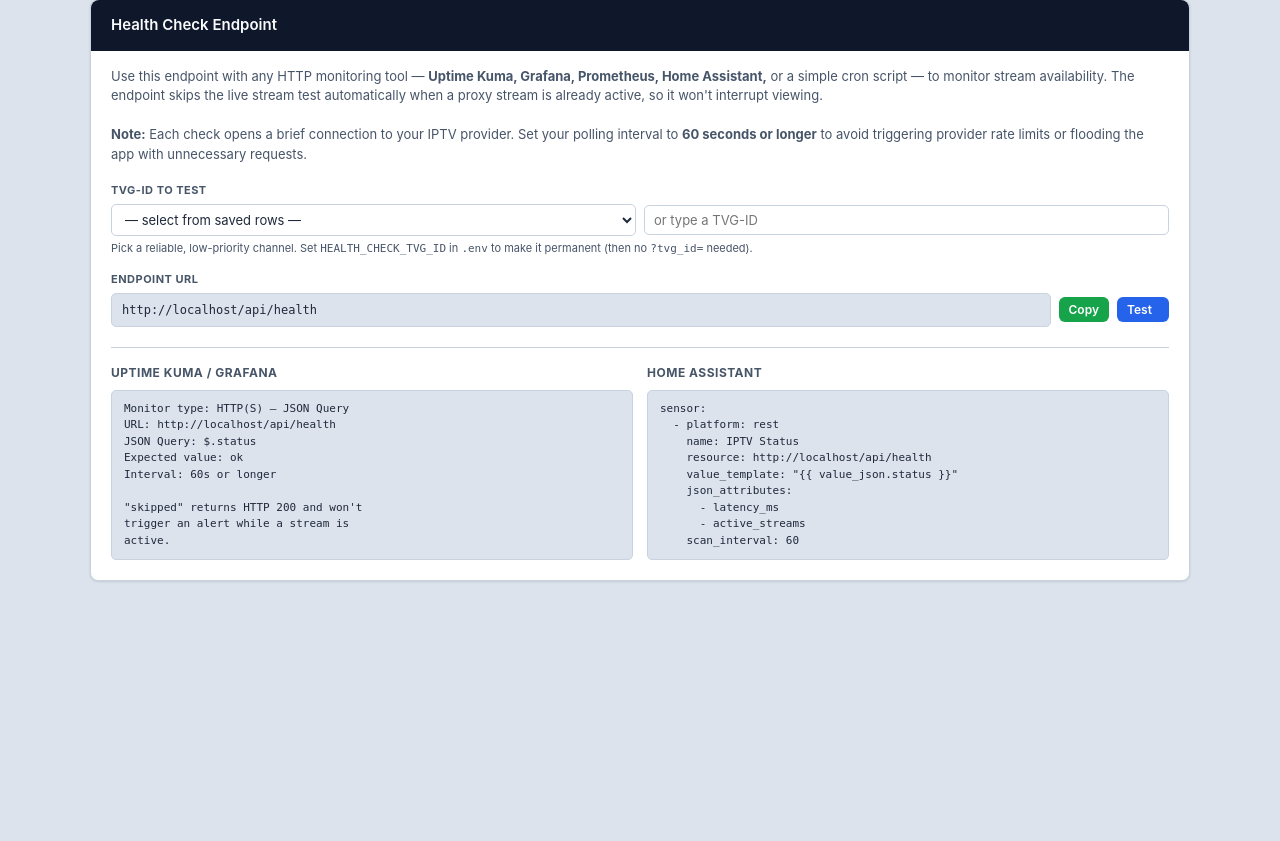
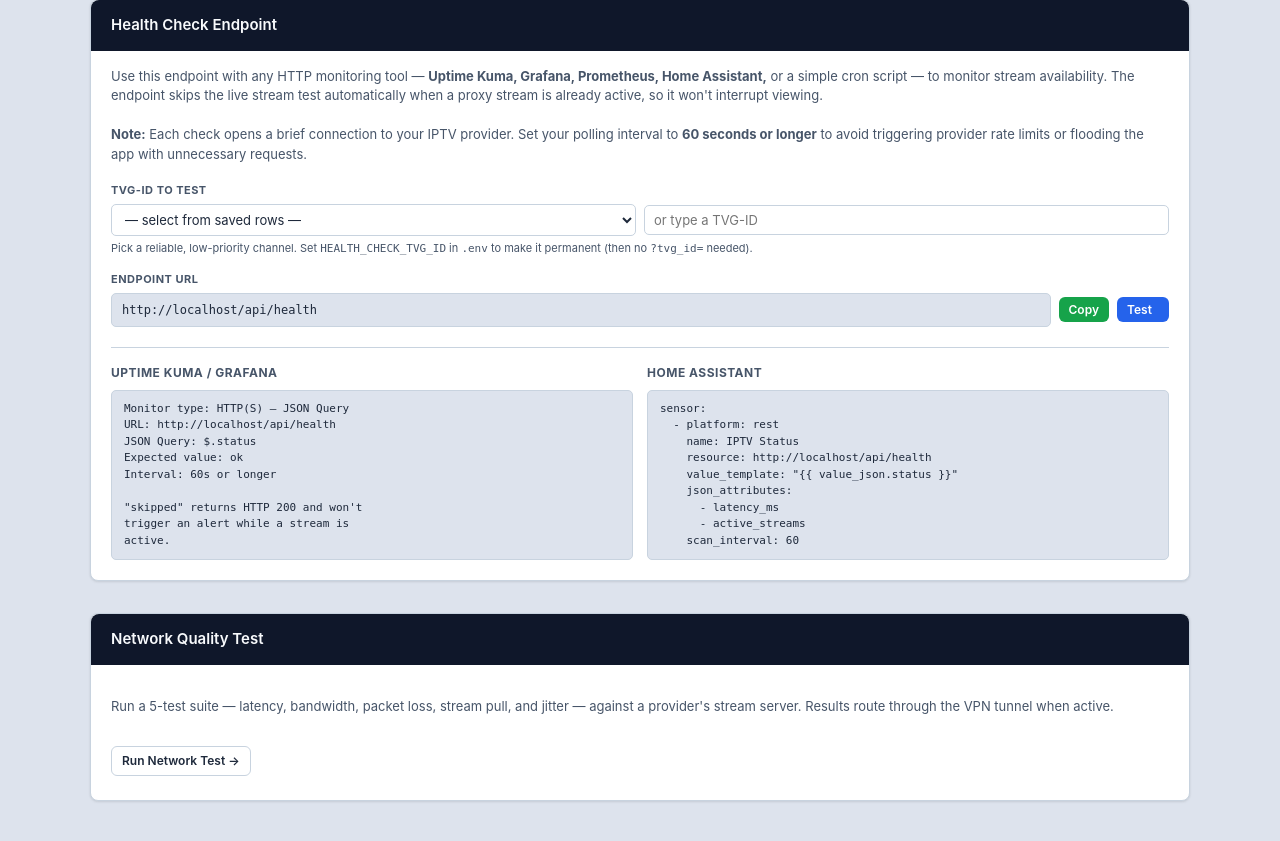
Before and after one commit to dreed47/iptv-manager, a FastAPI app: page /stream_test in a window 1280 px wide. Shown: the part 322-1163 px from the top of the page. Before the commit the page ends 904 px from the top, so only its background shows below. Run offline with FastAPI, Linux system fonts and the light colour scheme.

Commit message:
doc updates

```diff
--- a/templates/stream_test.html
+++ b/templates/stream_test.html
@@ -406,6 +406,17 @@ active.</pre>
     </div>
   </div>
 
+  <!-- Network Quality Test -->
+  <div class="card">
+    <div class="card-header">
+      <h2>Network Quality Test</h2>
+    </div>
+    <div style="padding: 16px 0 4px;">
+      <p class="health-desc">Run a 5-test suite — latency, bandwidth, packet loss, stream pull, and jitter — against a provider's stream server. Results route through the VPN tunnel when active.</p>
+      <a href="/tools/network_test" class="btn btn-outline btn-sm" style="margin-top:12px;">Run Network Test →</a>
+    </div>
+  </div>
+
 </div>
 {% endblock %}
 
--- a/templates/tools.html
+++ b/templates/tools.html
@@ -197,10 +197,6 @@
       </span>
     </div>
   </form>
-  <div class="flex flex-center gap-12 mt-12" style="padding-top:12px; border-top:1px solid var(--border);">
-    <a href="/tools/network_test{% if item %}?provider_id={{ item.id }}{% endif %}" class="btn btn-outline btn-sm">Network Test</a>
-    <span class="text-sm text-muted">Test latency, bandwidth, packet loss, and jitter through the VPN.</span>
-  </div>
   {% else %}
   <p class="text-muted text-sm" style="font-style:italic;">No provider configured. <a href="/providers/new" style="color:var(--primary);">Add one →</a></p>
   {% endif %}
```
Also changed, not shown: docs/DEPLOYMENT.md (+14 -0 lines).
